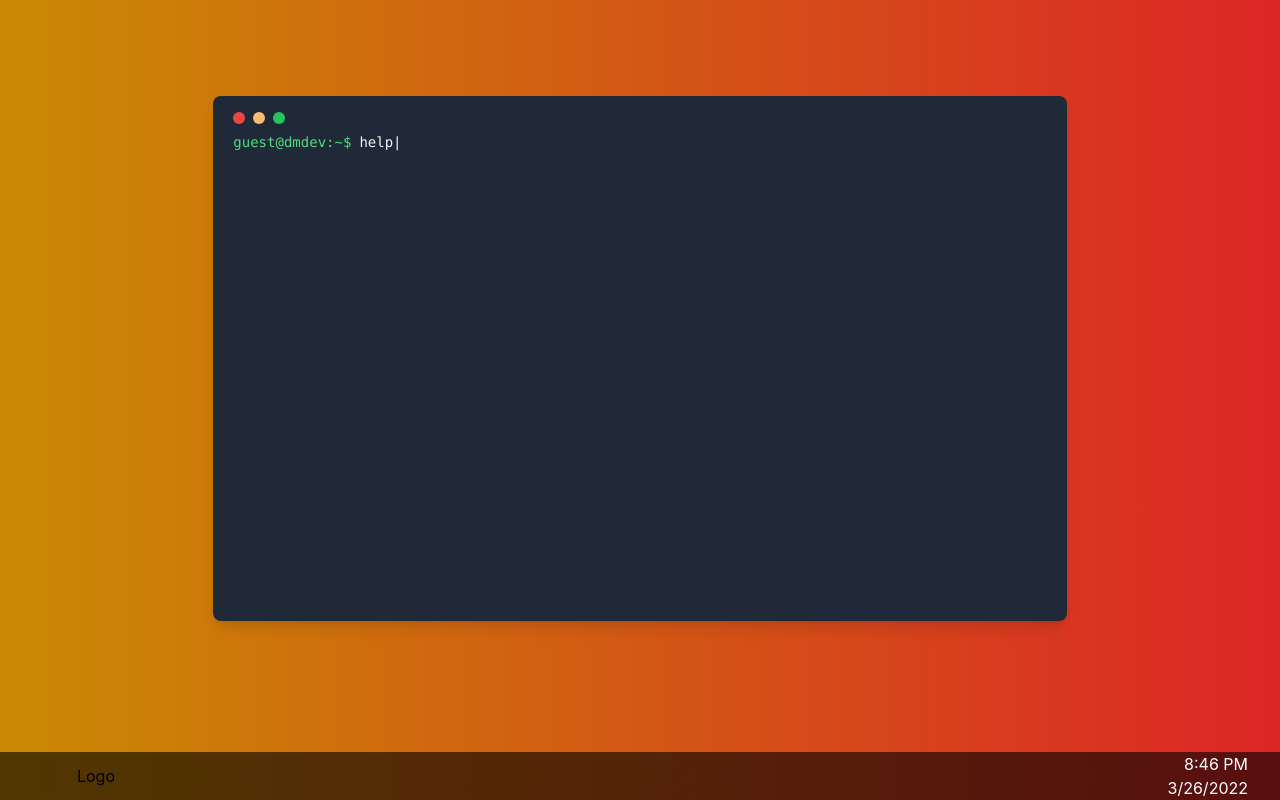
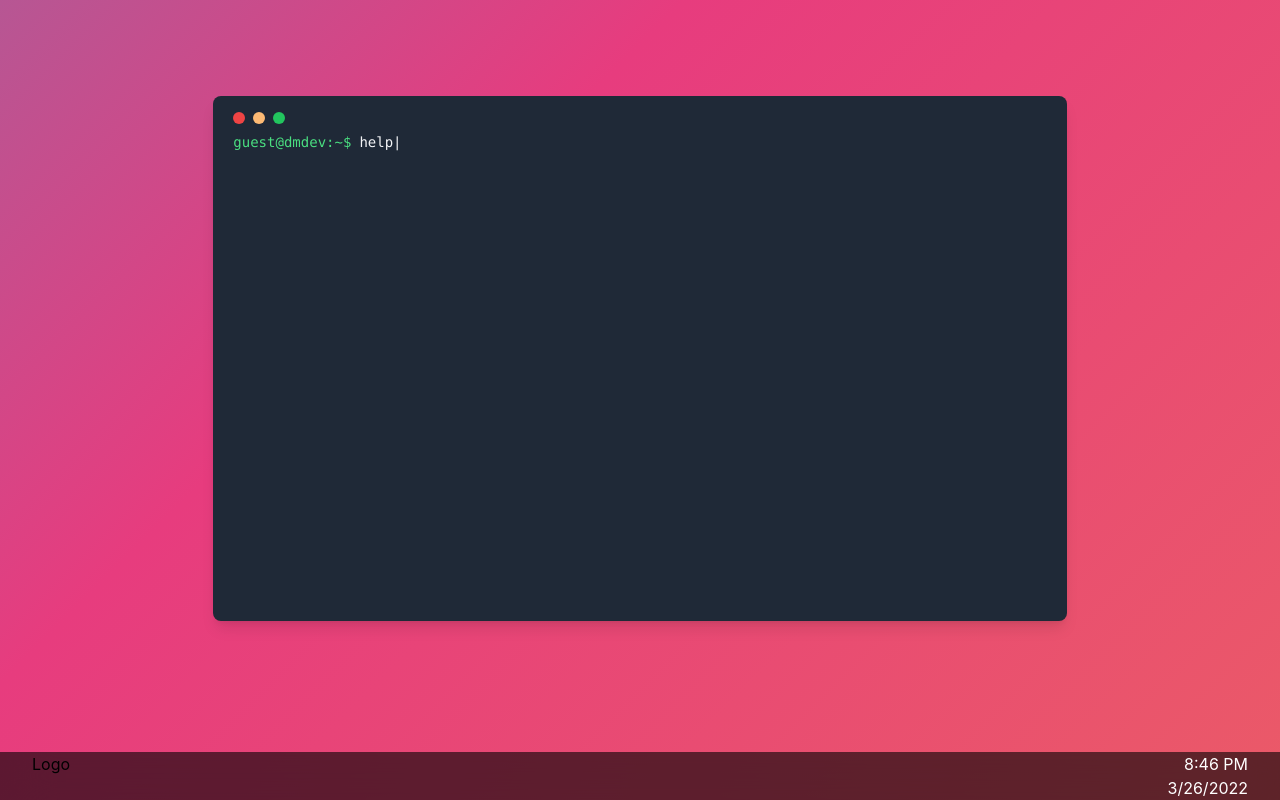
Before and after one commit to davidemaggi/davidemaggi.dev, a React (Create React App) app: page / in a window 1280 px wide. Built offline with nearby package versions, Linux system fonts and the light colour scheme.

Commit message:
Animated Background

```diff
--- a/src/App.css
+++ b/src/App.css
@@ -17,9 +17,21 @@
     }
   }
 
-  .item {
-    @apply
+  body {
+    background: linear-gradient(-45deg, #ee7752, #e73c7e, #23a6d5, #23d5ab);
+    background-size: 400% 400%;
+    animation: gradient 15s ease infinite;
+    height: 100vh;
+  }
 
-      flex items-center content-center justify-center
-
+  @keyframes gradient {
+    0% {
+      background-position: 0% 50%;
+    }
+    50% {
+      background-position: 100% 50%;
+    }
+    100% {
+      background-position: 0% 50%;
+    }
   }
--- a/src/App.tsx
+++ b/src/App.tsx
@@ -10,7 +10,7 @@ function App() {
 
 
   return (
-<div className="flex flex-col justify-center items-center h-screen bg-gradient-to-r from-yellow-600 to-red-600">
+<div className="flex flex-col justify-center items-center h-screen ">
 	<div className="flex items-center content-center justify-center w-full h-24 flex-none">&nbsp;</div>
 	<div className="flex items-center content-center justify-center w-full flex-grow">
   <div className="m-auto w-2/3 h-full">
```
